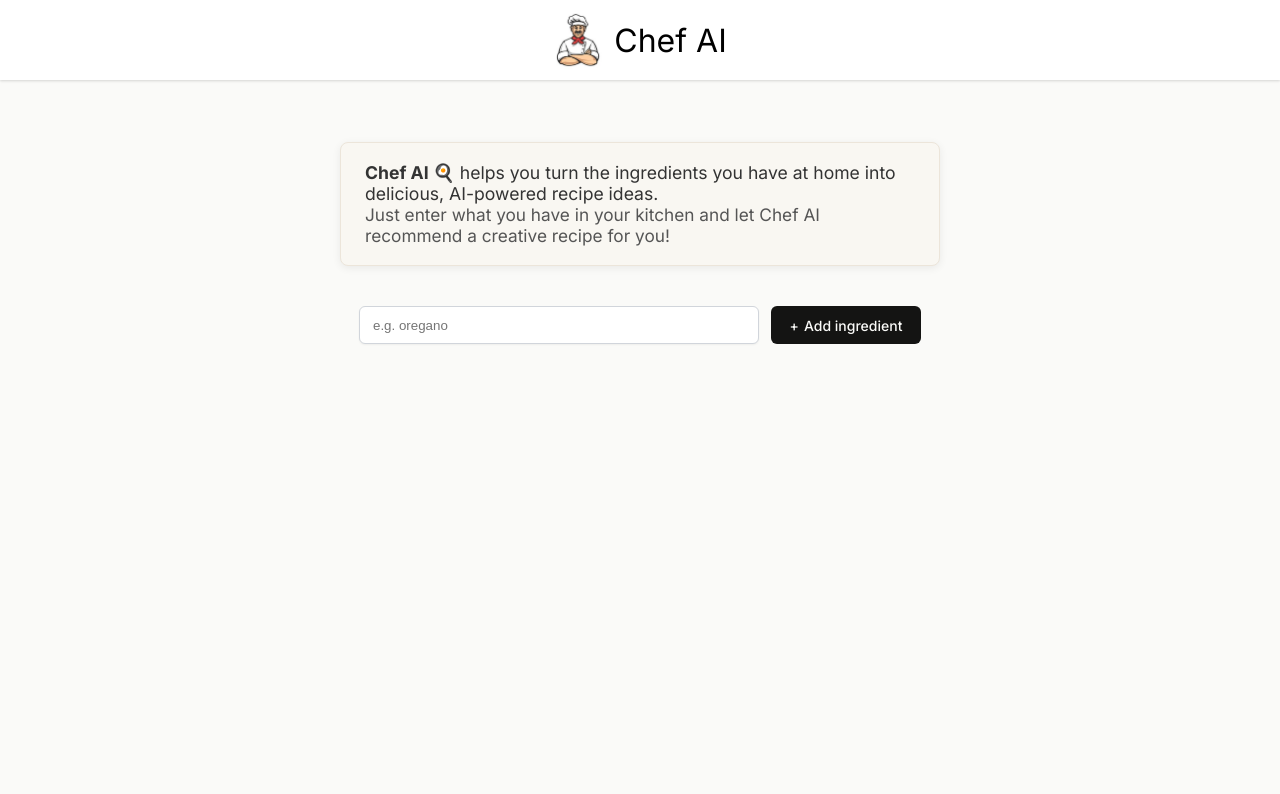
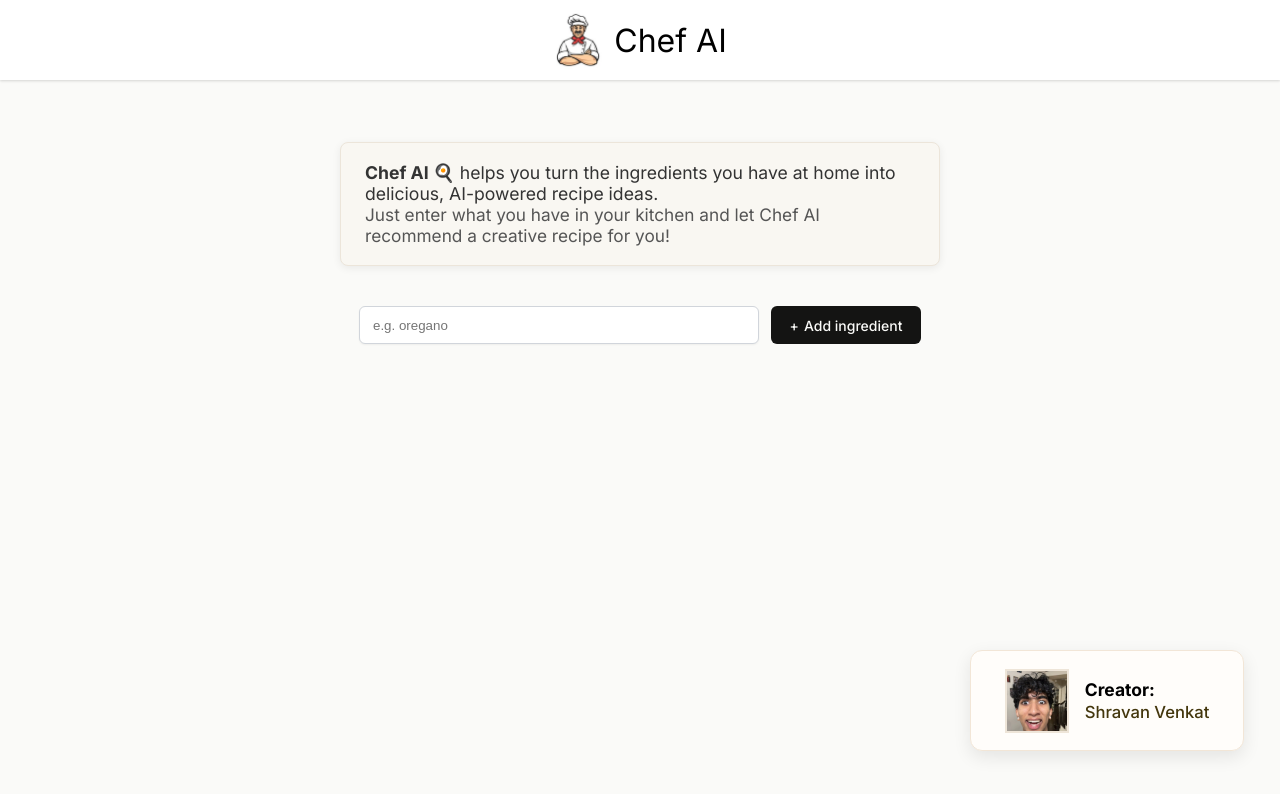
Before and after one commit to ravensh12/Chef-AI-Client, a React (Vite) app: page / in a window 1280 px wide. Shown: the top 794 px of the page. Built offline with nearby package versions, Linux system fonts and the light colour scheme.

Commit message:
Added text box with shravan

```diff
--- a/src/Components/Main.jsx
+++ b/src/Components/Main.jsx
@@ -3,6 +3,7 @@ import React from "react"
 import IngredientsList from "./IngredientsList.jsx"
 import ClaudeRecipe from "./ClaudeRecipe.jsx"
 import { getRecipeFromMistral } from "../ai.js"
+import shravanPic from "../assets/shravan.jpeg";
 
 export default function Main() {
     const [ingredients, setIngredients] = React.useState([])
@@ -44,6 +45,7 @@ export default function Main() {
     }
 
     return (
+    <>
         <main>
             {/* --- DESCRIPTION BOX START --- */}
             <div
@@ -104,5 +106,44 @@ export default function Main() {
 
             {recipe && <ClaudeRecipe recipe={recipe} />}
         </main>
-    )
+
+        {/* --- CREATOR BOX FLOATING --- */}
+            <div
+        style={{
+            position: "fixed",
+            top: 650,
+            right: 36,
+            background: "#fffdfa",
+            border: "1.5px solid #f2e6d7",
+            borderRadius: "12px",
+            boxShadow: "0 6px 18px 0 #00000017",
+            padding: "1.1rem 2.1rem",
+            display: "flex",
+            alignItems: "center",
+            minWidth: "270px",
+            zIndex: 999,
+            fontSize: "1.08rem"
+        }}
+    >
+        <img
+            src={shravanPic}
+            alt="Shravan Venkat"
+            style={{
+                width: 64,
+                height: 64,
+                objectFit: "cover",
+                marginRight: 16,
+                border: "2px solid #eee5d8",
+                background: "#fff"
+                // No borderRadius, so image is square
+            }}
+        />
+        <div>
+            <div style={{ fontWeight: 700, fontSize: "1.09rem", marginBottom: 2 }}>Creator:</div>
+            <div style={{ fontWeight: 500, fontSize: "1.04rem", color: "#43360c" }}>Shravan Venkat</div>
+        </div>
+    </div>
+        {/* --- END CREATOR BOX --- */}
+    </>
+)
 }
```
Also changed, not shown: src/assets/shravan.jpeg (added).
